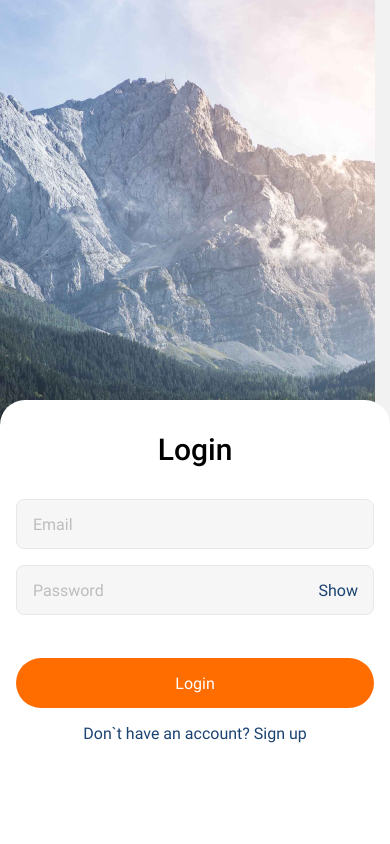
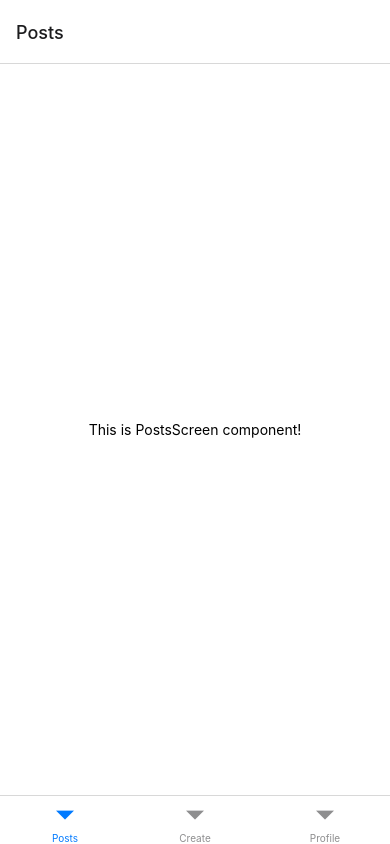
Before and after one commit to idrahoner/react-native-hw-social, a React Native app: screen /Home in a window 390 px wide. Built offline with nearby package versions, Linux system fonts and the light colour scheme.

Commit message:
Add navigation between screens

```diff
--- a/App.js
+++ b/App.js
@@ -1,4 +1,4 @@
-import { useCallback } from 'react';
+import { useCallback, useState } from 'react';
 import { StyleSheet, View } from 'react-native';
 import { useFonts } from 'expo-font';
 import * as SplashScreen from 'expo-splash-screen';
@@ -8,11 +8,15 @@ import { createNativeStackNavigator } from '@react-navigation/native-stack';
 import DimensionsProvider from './components/DimensionsProvider';
 import LoginScreen from './Screens/LoginScreen';
 import RegistrationScreen from './Screens/RegistrationScreen';
+import Home from './Screens/Home';
+import CreatePostsScreen from './Screens/CreatePostsScreen';
+import MapScreen from './Screens/MapScreen';
 
 SplashScreen.preventAutoHideAsync();
-const AuthStack = createNativeStackNavigator();
+const MainStack = createNativeStackNavigator();
 
 export default function App() {
+  const [isAuth, setIsAuth] = useState(true);
   const [fontsLoaded] = useFonts({
     'Roboto-regular': require('./assets/fonts/Roboto-Regular.ttf'),
     'Roboto-medium': require('./assets/fonts/Roboto-Medium.ttf'),
@@ -33,18 +37,35 @@ export default function App() {
     <View style={styles.container} onLayout={onLayoutRootView}>
       <DimensionsProvider>
         <NavigationContainer>
-          <AuthStack.Navigator>
-            <AuthStack.Screen
+          <MainStack.Navigator>
+            {!isAuth ? (
+              <>
+                <MainStack.Screen
                   name="Login"
                   component={LoginScreen}
                   options={{ headerShown: false }}
                 />
-            <AuthStack.Screen
+                <MainStack.Screen
                   name="Registration"
                   component={RegistrationScreen}
                   options={{ headerShown: false }}
                 />
-          </AuthStack.Navigator>
+              </>
+            ) : (
+              <>
+                <MainStack.Screen
+                  name="Home"
+                  component={Home}
+                  options={{ headerShown: false }}
+                />
+                <MainStack.Screen
+                  name="CreatePost"
+                  component={CreatePostsScreen}
+                />
+                <MainStack.Screen name="MapScreen" component={MapScreen} />
+              </>
+            )}
+          </MainStack.Navigator>
         </NavigationContainer>
       </DimensionsProvider>
     </View>
--- /dev/null
+++ b/Screens/Home/index.js
@@ -0,0 +1,35 @@
+import { StyleSheet } from 'react-native';
+import { createBottomTabNavigator } from '@react-navigation/bottom-tabs';
+import PostsScreen from '../PostsScreen';
+import ProfileScreen from '../ProfileScreen';
+import CreatePostsScreen from '../CreatePostsScreen';
+
+const MainTab = createBottomTabNavigator();
+
+export default function Home() {
+  return (
+    <MainTab.Navigator>
+      <MainTab.Screen name="Posts" component={PostsScreen} />
+      <MainTab.Screen
+        name="Create"
+        component={CreatePostsScreen}
+        listeners={({ navigation, route }) => ({
+          tabPress: (e) => {
+            e.preventDefault();
+            navigation.navigate('CreatePost');
+          },
+        })}
+      />
+      <MainTab.Screen name="Profile" component={ProfileScreen} />
+    </MainTab.Navigator>
+  );
+}
+
+const styles = StyleSheet.create({
+  container: {
+    flex: 1,
+    backgroundColor: '#fff',
+    alignItems: 'center',
+    justifyContent: 'center',
+  },
+});
--- a/components/DimensionsProvider/index.js
+++ b/components/DimensionsProvider/index.js
@@ -1,6 +1,6 @@
 import { useState, useEffect } from 'react';
 import { Dimensions } from 'react-native';
-import { DimensionsContext, useDimensions } from '../../hooks/dimensions';
+import { DimensionsContext } from '../../hooks/dimensions';
 
 const screenDimensions = Dimensions.get('screen');
 
--- a/package.json
+++ b/package.json
@@ -9,6 +9,7 @@
     "web": "expo start --web"
   },
   "dependencies": {
+    "@react-navigation/bottom-tabs": "^6.5.7",
     "@react-navigation/native": "^6.1.6",
     "@react-navigation/native-stack": "^6.9.12",
     "expo": "~48.0.6",
```
Also changed, not shown: Screens/HomeScreen/index.js (deleted, +0 -20 lines), 1 other file (tests, documents, lock files or other folders). Lines whose indentation alone changed are shown as unchanged.
